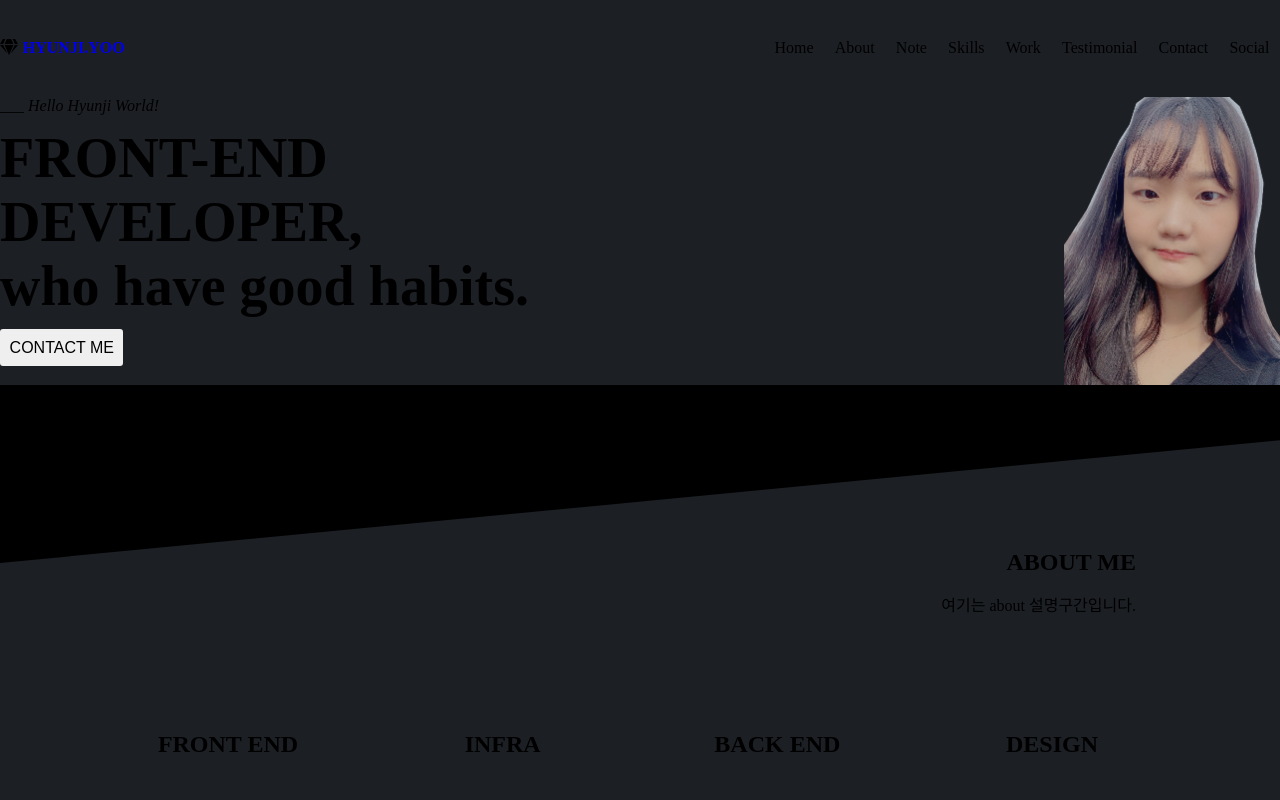
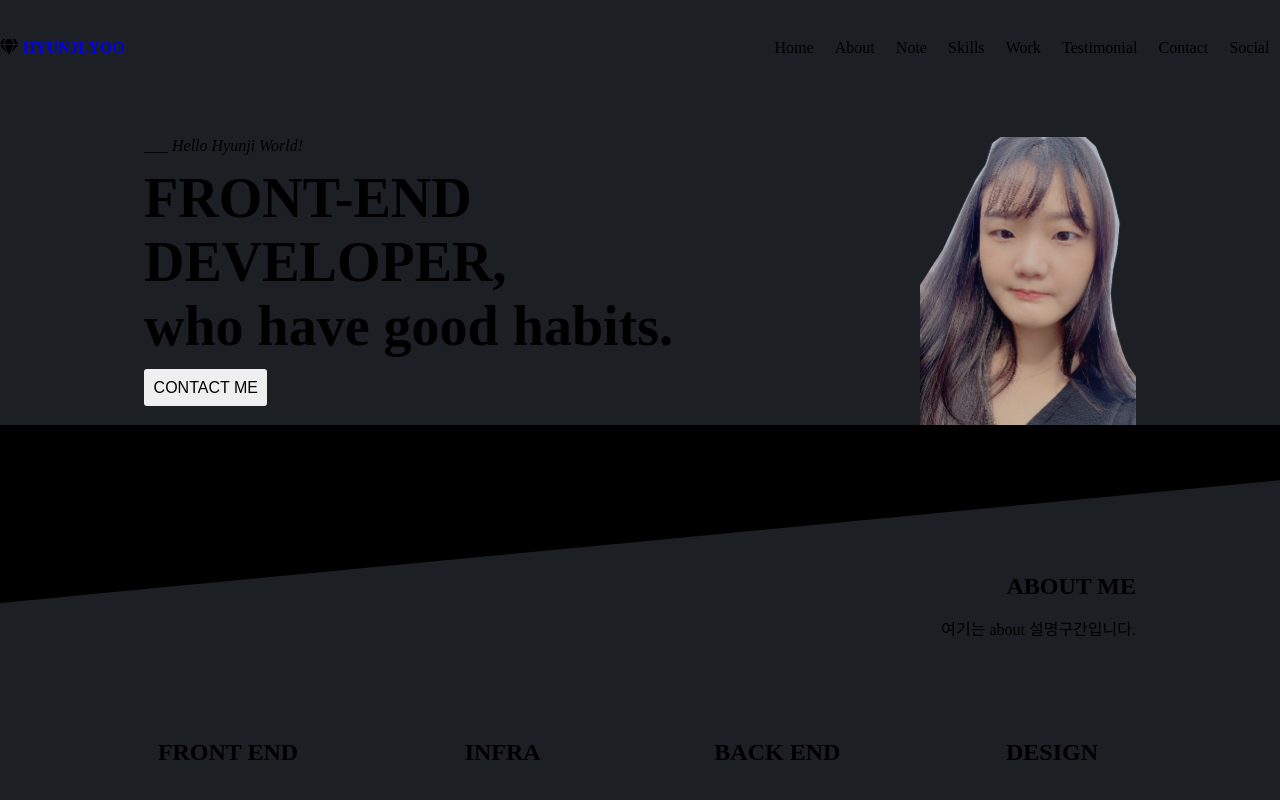
Before and after one commit to hyunjiyoo/portfolio, a React (Create React App) app: page / in a window 1280 px wide. Shown: the top 800 px of the page. Built offline with nearby package versions, Linux system fonts and the light colour scheme.

Commit message:
.container margin 수정

```diff
--- a/src/components/body/intro/intro.module.css
+++ b/src/components/body/intro/intro.module.css
@@ -1,16 +1,11 @@
 @value makerWhite, makerLightGrey, makerBlack, makerPurple, makerPink from '../../shared/colors.css';
-@value mediumFont, sectionMargin, mediaQuery from '../../shared/size.css';
+@value mediumFont from '../../shared/size.css';
 
 #intro {
   display: flex;
-  flex-direction: row;
   justify-content: space-between;
-}
-
-.section {
-  width: 100%;
-  max-width: mediaQuery;
-  margin: auto;
+  margin-top: 2.5rem;
+  margin-bottom: 0;
 }
 
 .contents {
--- a/src/components/body/intro/intro.tsx
+++ b/src/components/body/intro/intro.tsx
@@ -1,7 +1,7 @@
 import styles from './intro.module.css';
 
 const Intro = (): JSX.Element => (
-  <section id={styles.intro} className={styles.section}>
+  <section id={styles.intro} className="container">
     <div className={styles.contents}>
       <span className={styles.span}>___ Hello Hyunji World!</span>
       <h1 className={styles.title}>
--- a/src/components/body/shared/common.css
+++ b/src/components/body/shared/common.css
@@ -2,5 +2,5 @@
   width: 100%;
   max-width: 62rem;
   margin: auto;
-  margin-bottom: 3rem;
+  margin-bottom: 2rem;
 }
--- a/src/components/body/shared/title/title.module.css
+++ b/src/components/body/shared/title/title.module.css
@@ -5,7 +5,7 @@
   color: makerWhite;
   font-size: titleFont;
   margin-bottom: 0;
-  padding-top: 9rem;
+  padding-top: 8rem;
 }
 
 .description {
```
